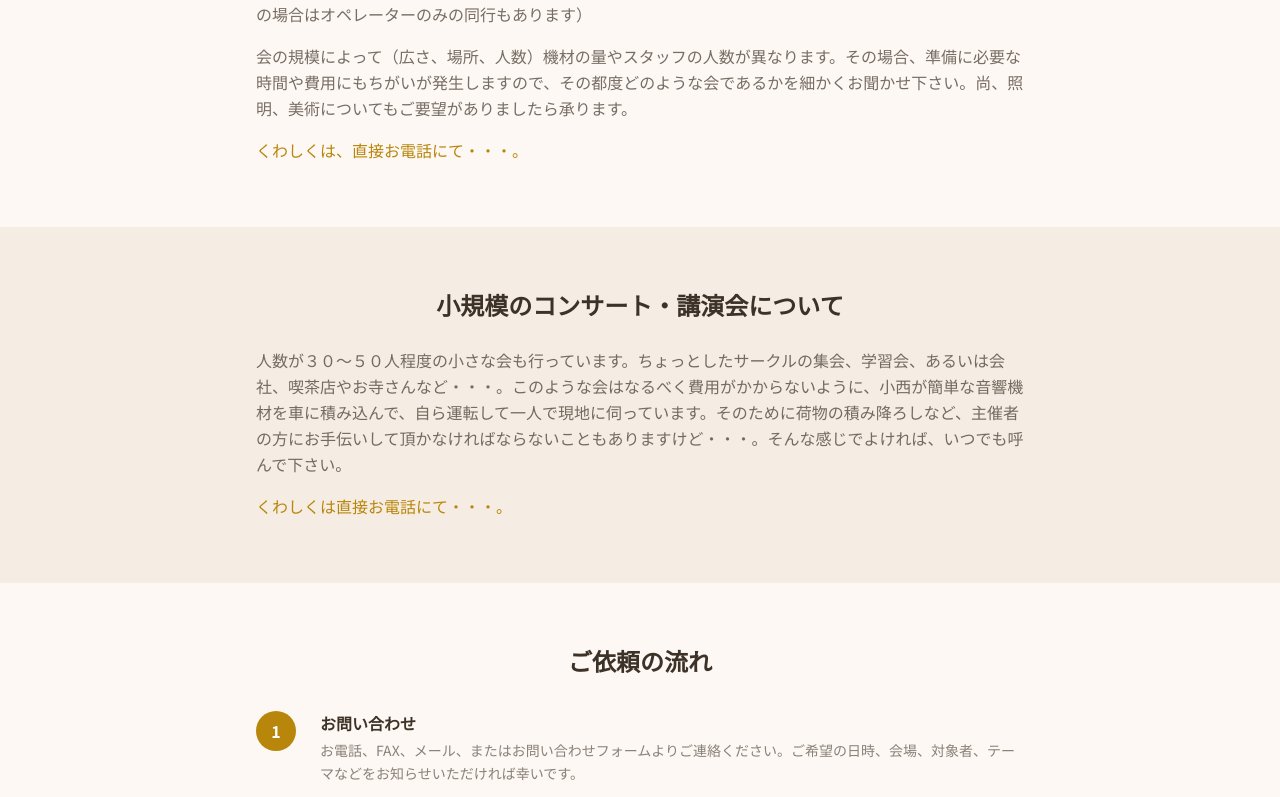
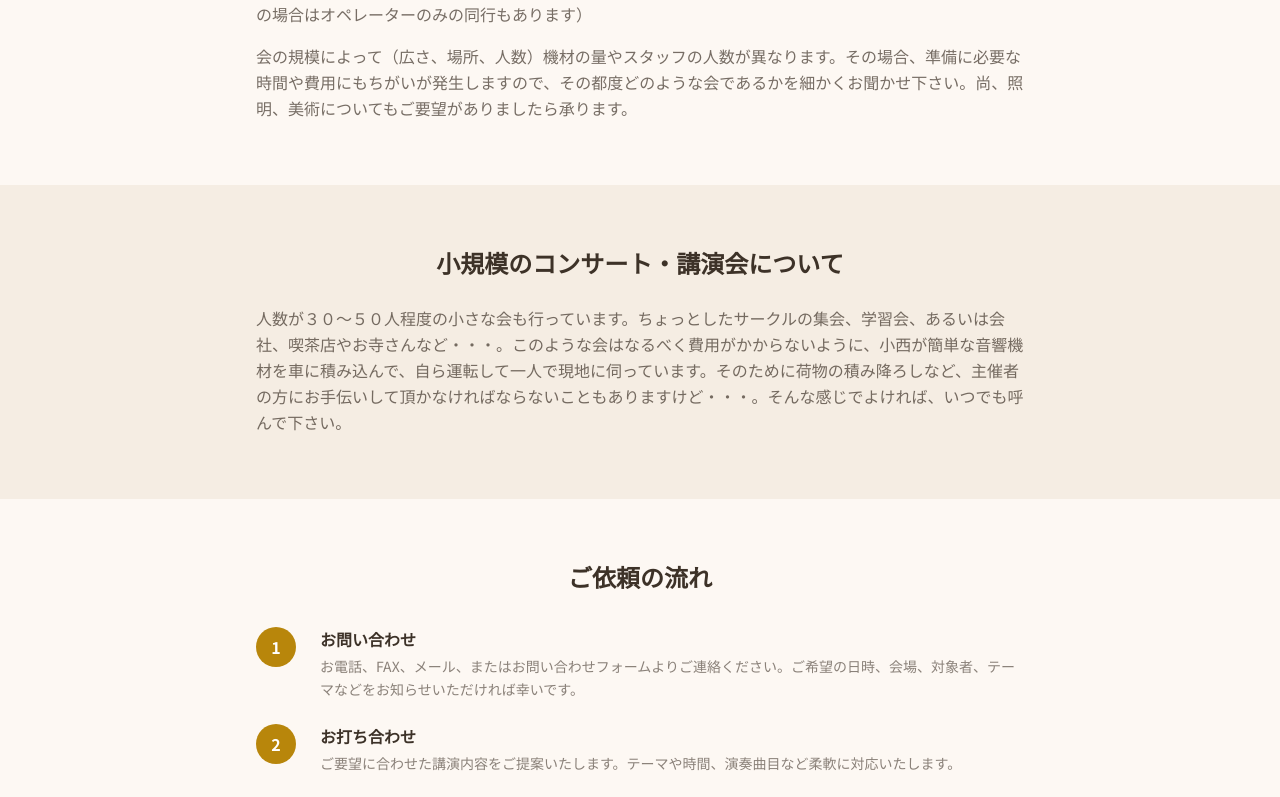
Before and after one commit to gitmrk2k6/farther-hp, a Next.js app: page /lecture in a window 1280 px wide. Shown: the part 1760-2557 px from the top of the page. Built offline with nearby package versions, Linux system fonts and the light colour scheme.

Commit message:
fix: 講演会ページから「くわしくは直接お電話にて」を削除

```diff
--- a/src/app/lecture/page.tsx
+++ b/src/app/lecture/page.tsx
@@ -129,9 +129,6 @@ export default function LecturePage() {
               <p>
                 会の規模によって（広さ、場所、人数）機材の量やスタッフの人数が異なります。その場合、準備に必要な時間や費用にもちがいが発生しますので、その都度どのような会であるかを細かくお聞かせ下さい。尚、照明、美術についてもご要望がありましたら承ります。
               </p>
-              <p className="text-primary font-medium">
-                くわしくは、直接お電話にて・・・。
-              </p>
             </div>
           </FadeIn>
         </div>
@@ -147,9 +144,6 @@ export default function LecturePage() {
             <div className="space-y-4 text-foreground/70 leading-relaxed">
               <p>
                 人数が３０〜５０人程度の小さな会も行っています。ちょっとしたサークルの集会、学習会、あるいは会社、喫茶店やお寺さんなど・・・。このような会はなるべく費用がかからないように、小西が簡単な音響機材を車に積み込んで、自ら運転して一人で現地に伺っています。そのために荷物の積み降ろしなど、主催者の方にお手伝いして頂かなければならないこともありますけど・・・。そんな感じでよければ、いつでも呼んで下さい。
-              </p>
-              <p className="text-primary font-medium">
-                くわしくは直接お電話にて・・・。
               </p>
             </div>
           </FadeIn>
```
